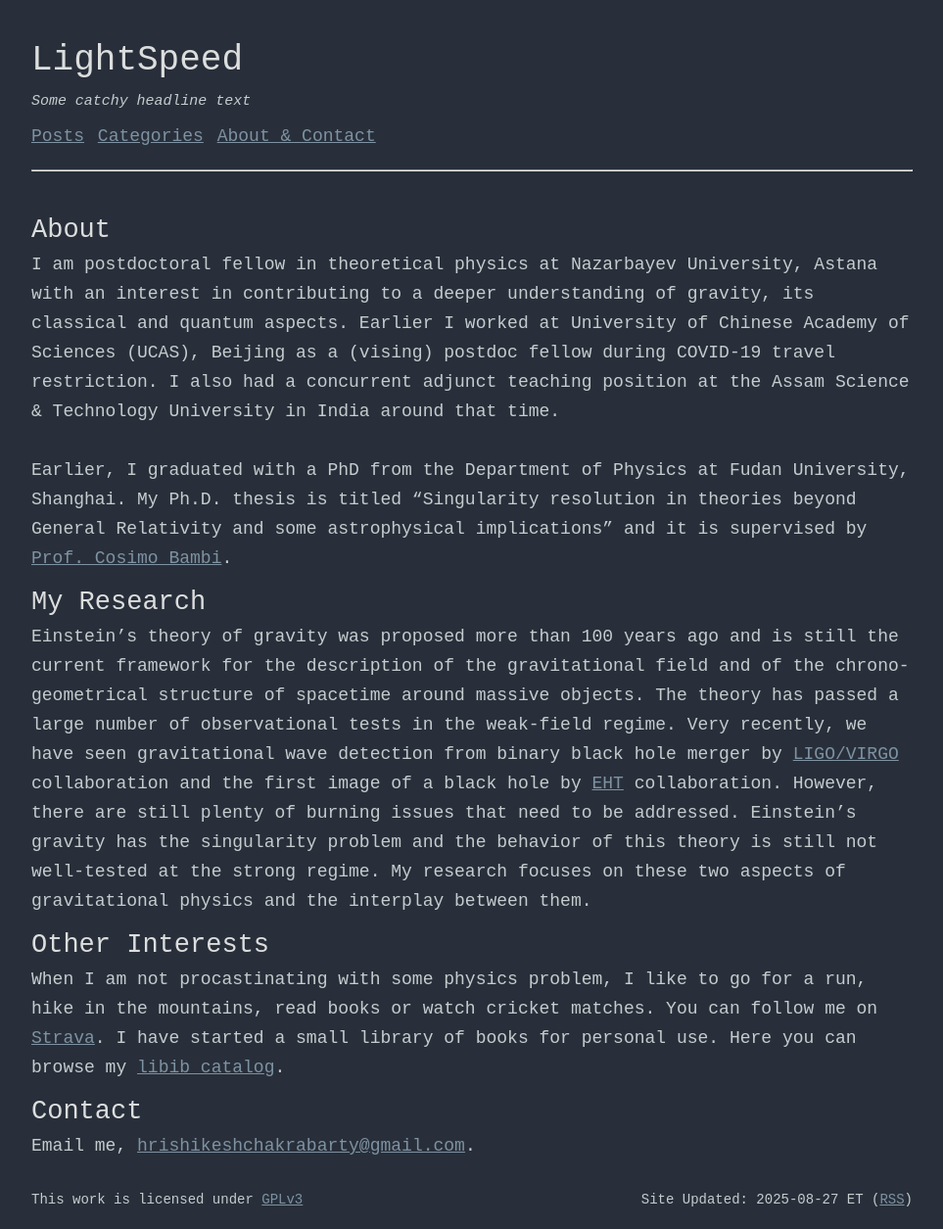
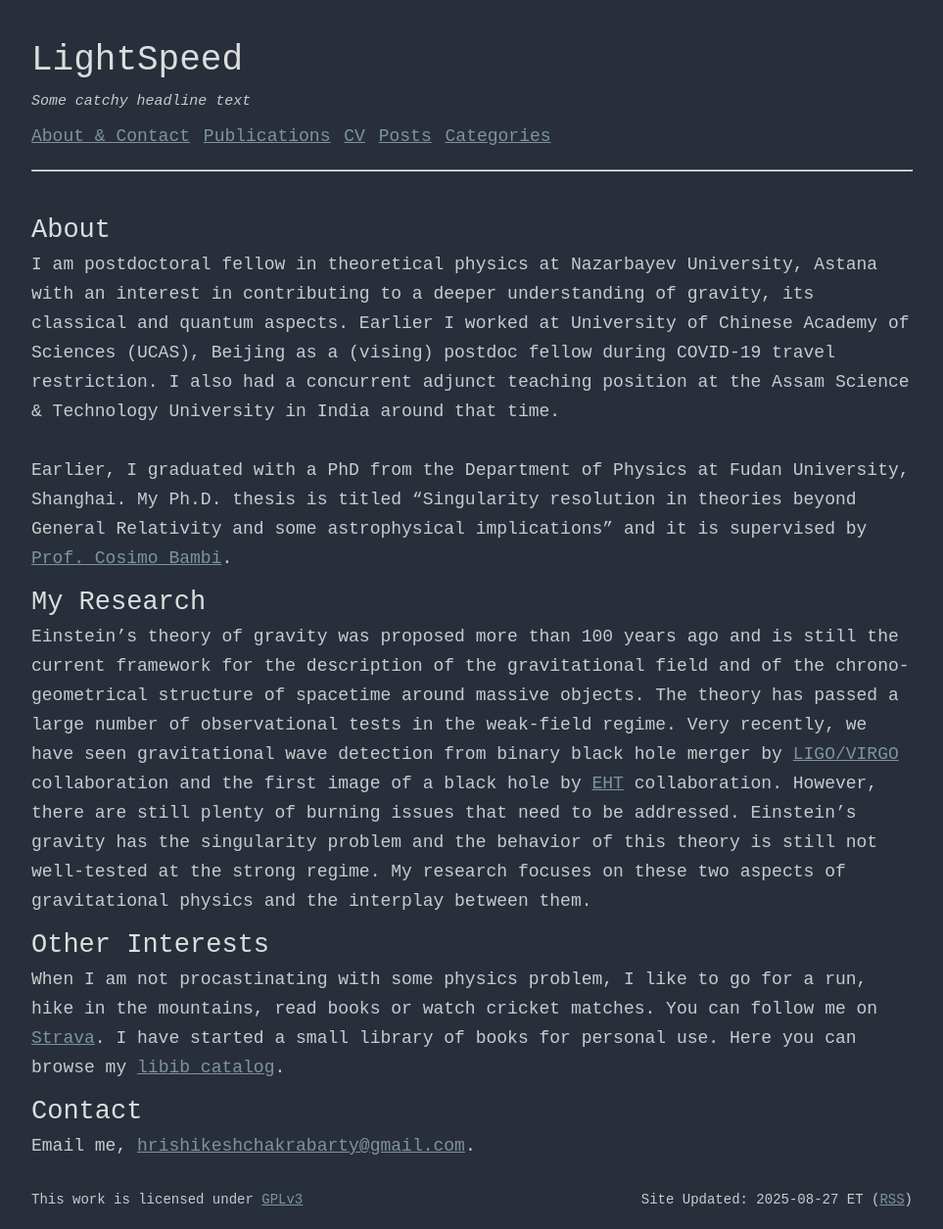
Before and after one commit to rishid8/rishid8.github.io, a Jekyll site: the page built from docs/index.md, in a window 1280 px wide. Shown: the whole page at 98% size, without its empty margins (158-1121 px from the left). Built offline with Jekyll 4.4.1, drawn with Linux system fonts in a browser that asks for light colours.

Commit message:
added navs

```diff
--- a/docs/_data/nav.yml
+++ b/docs/_data/nav.yml
@@ -1,6 +1,10 @@
+- name: About & Contact
+  link: /
+- name: Publications
+  link: /pubs
+- name: CV
+  link: /cv
 - name: Posts
   link: /posts
 - name: Categories
   link: /categories/
-- name: About & Contact
-  link: /
--- a/docs/index.md
+++ b/docs/index.md
@@ -16,7 +16,7 @@ position at the Assam Science & Technology University in India around that time.
 Earlier, I graduated with a PhD from the Department of Physics at Fudan University, Shanghai.
 My Ph.D. thesis is titled "Singularity resolution in theories beyond General Relativity
 and some astrophysical implications" and it is supervised
-by [Prof. Cosimo Bambi](http://www.physics.fudan.edu.cn/tps/people/bambi/Site/Home.html).
+by [Prof. Cosimo Bambi](https://cosimobambi.github.io/).
 <br/>
 
 
```
